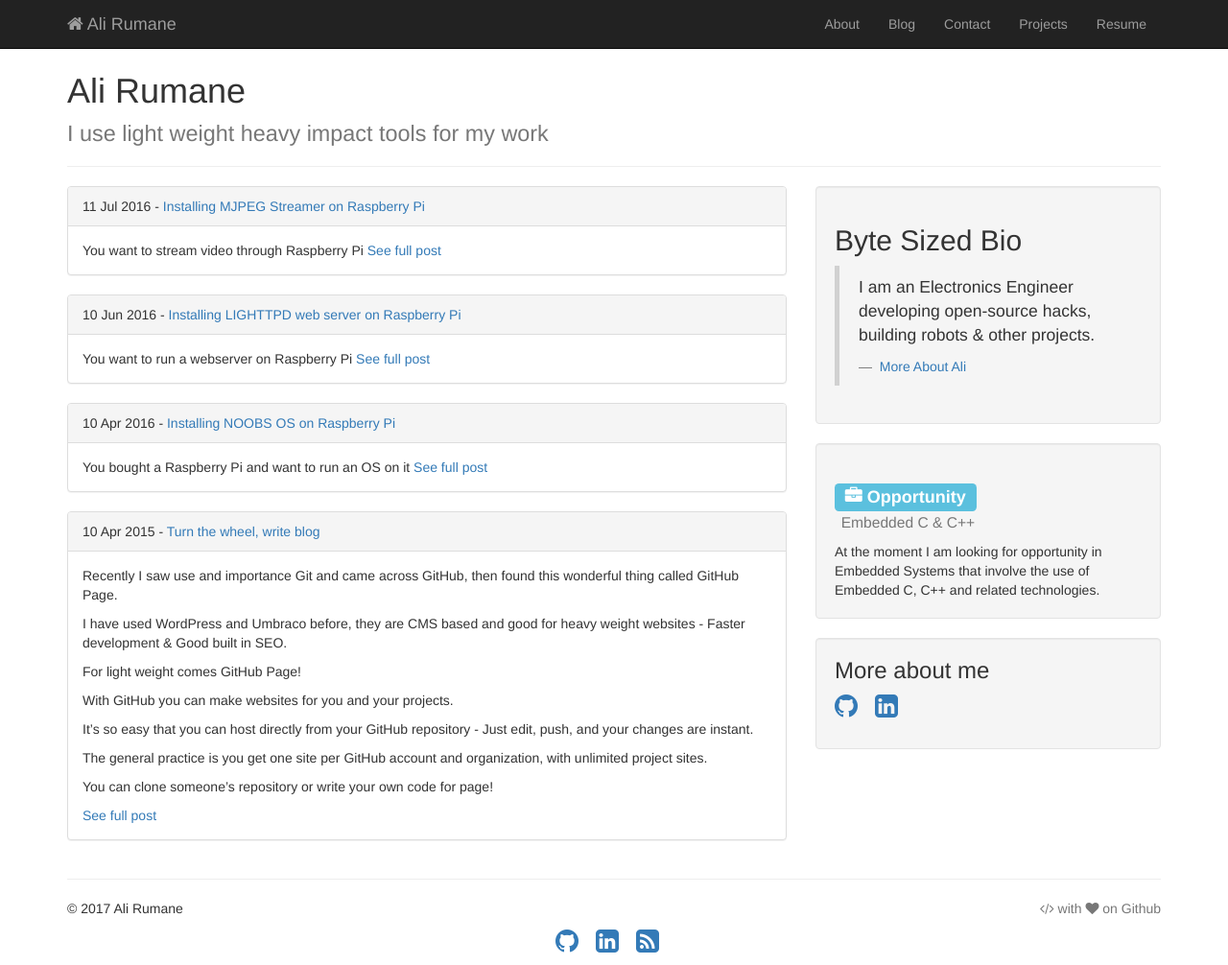
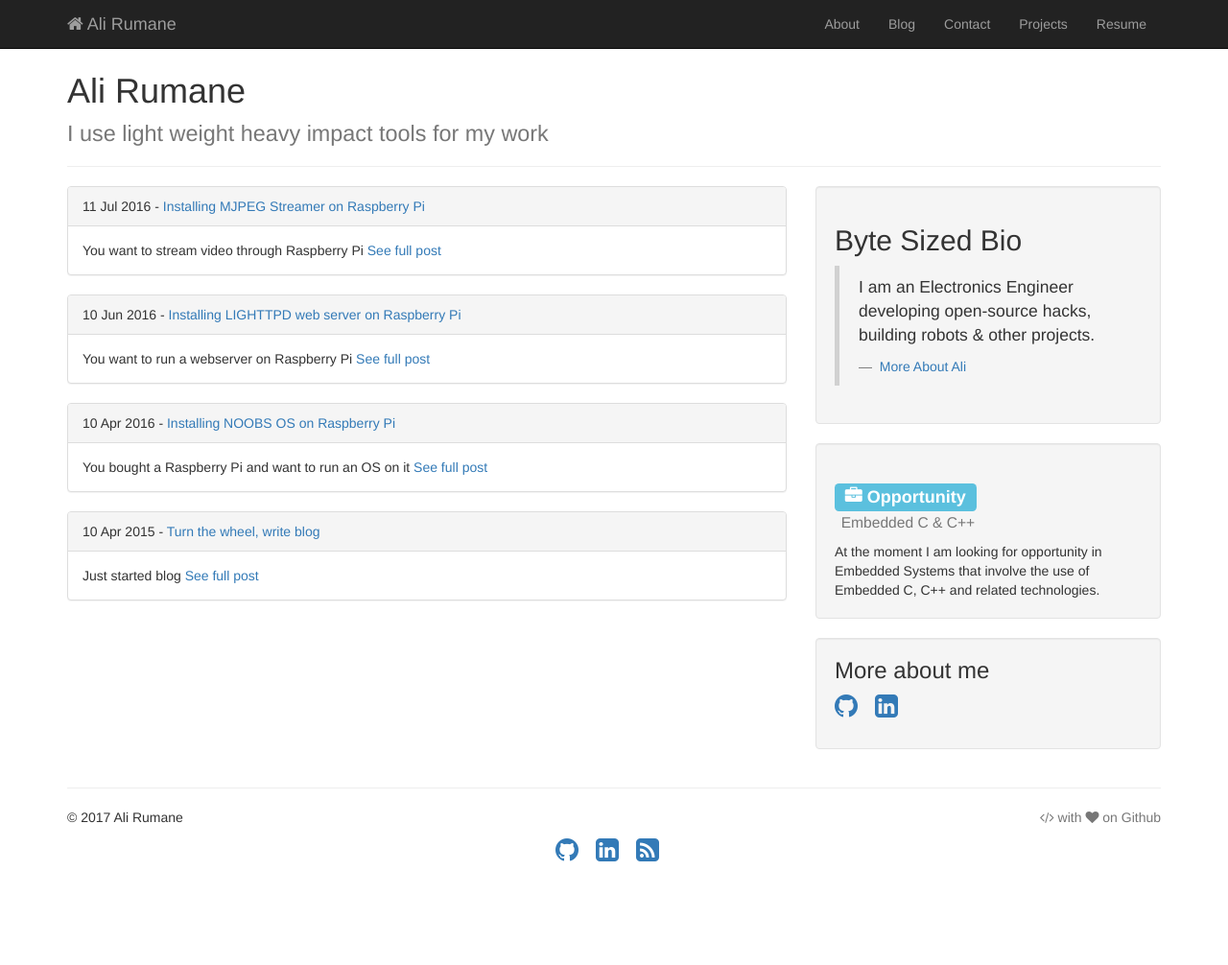
Before and after one commit to alirumane/ali-backup, a Jekyll site: the page built from index.md, in a window 1280 px wide and 1006 px high. Shown: the whole window at 96% size. Built offline with Jekyll 4.4.1, drawn with Linux system fonts in a browser that asks for light colours.

Commit message:
Update 2015-04-10-start-blog.md

```diff
--- a/_posts/2015-04-10-start-blog.md
+++ b/_posts/2015-04-10-start-blog.md
@@ -2,6 +2,7 @@
 layout: post
 title: Turn the wheel, write blog
 tags: [blog]
+excerpt: Just started blog
 ---
 Recently I saw use and importance Git and came across GitHub, then found this wonderful thing called GitHub Page.
 
```
